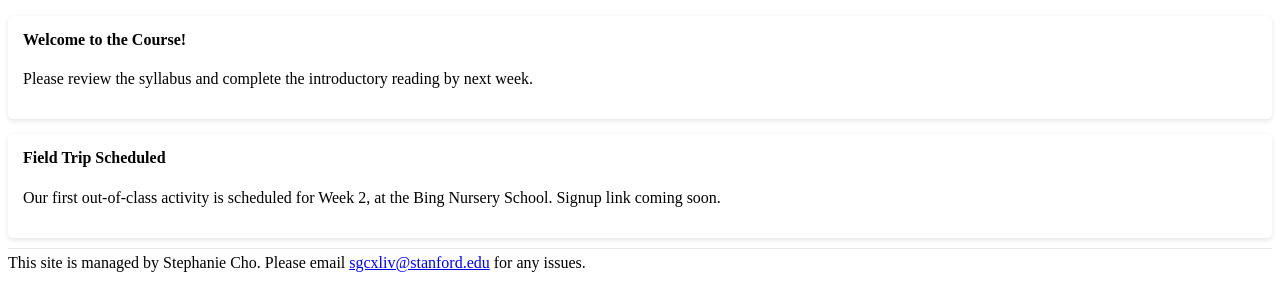
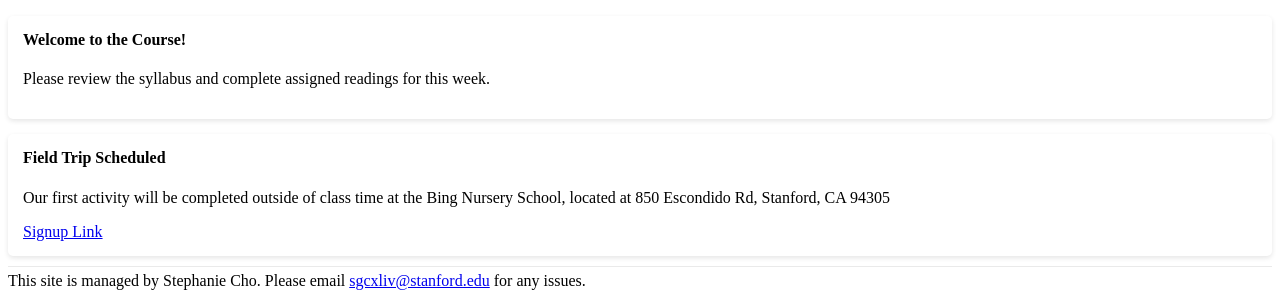
Before and after one commit to sgcxliv/calledliving, a Next.js app: page / in a window 1280 px wide. Shown: the part 408-700 px from the top of the page. Built offline with nearby package versions, Linux system fonts and the light colour scheme; no server answers.

Commit message:
Update index.js

```diff
--- a/pages/index.js
+++ b/pages/index.js
@@ -37,11 +37,12 @@ export default function Home() {
           <h3>Announcements</h3>
           <div style={{ backgroundColor: '#fff', padding: '15px', borderRadius: '5px', boxShadow: '0 2px 5px rgba(0,0,0,0.1)', marginBottom: '15px' }}>
             <h4 style={{ marginTop: 0 }}>Welcome to the Course!</h4>
-            <p>Please review the syllabus and complete the introductory reading by next week.</p>
+            <p>Please review the syllabus and complete assigned readings for this week.</p>
           </div>
           <div style={{ backgroundColor: '#fff', padding: '15px', borderRadius: '5px', boxShadow: '0 2px 5px rgba(0,0,0,0.1)' }}>
             <h4 style={{ marginTop: 0 }}>Field Trip Scheduled</h4>
-            <p>Our first out-of-class activity is scheduled for Week 2, at the Bing Nursery School. Signup link coming soon. </p>
+            <p>Our first activity will be completed outside of class time at the Bing Nursery School, located at 850 Escondido Rd, Stanford, CA 94305</p>
+        <a href="https://forms.gle/4ApEAJ7dqhKjTPKN6.">Signup Link</a>
           </div>
         </div>
       </div>
```
